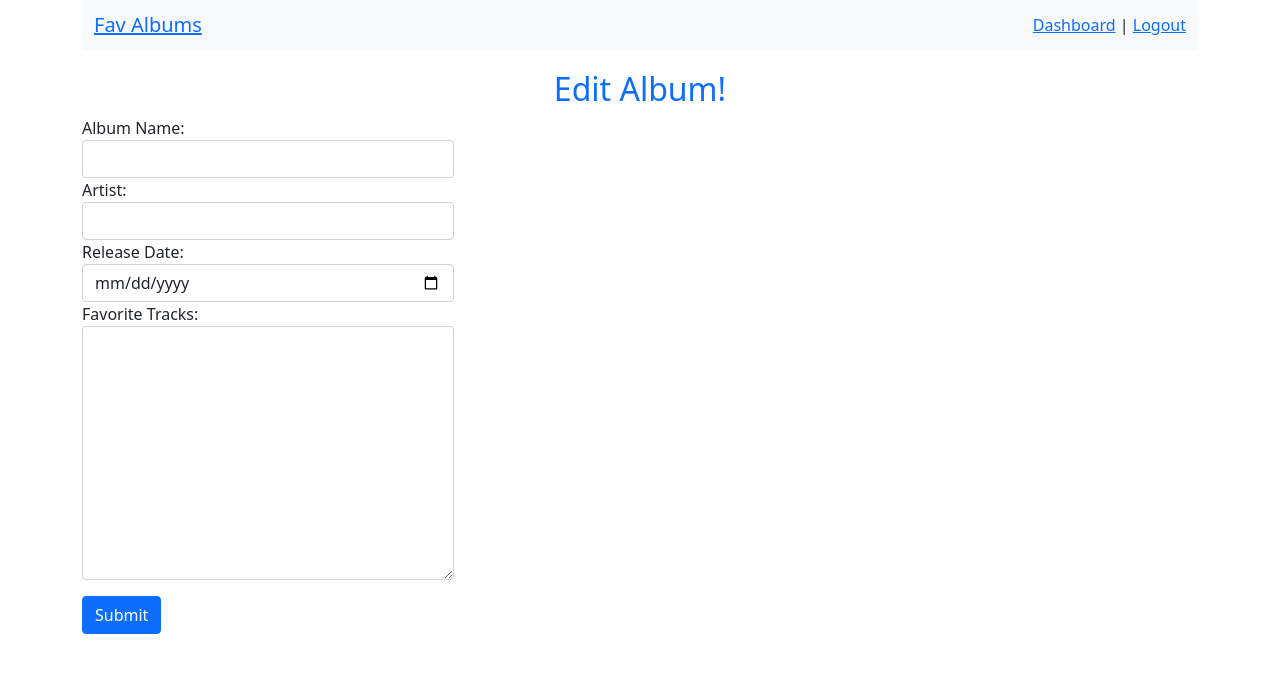
After one commit to AJLange/Python-Group-Project, a Flask app: template flask_app/templates/view_album.html in a window 1280 px wide. The commit adds this page. Shown: the top 673 px of the page. Run offline with Flask 2, Linux system fonts and the light colour scheme; the template is opened without the code that fills it, so the values that code supplies are empty.

Commit message:
Added view album and fixed an error

```diff
--- a/flask_app/controllers/albums.py
+++ b/flask_app/controllers/albums.py
@@ -30,7 +30,7 @@ def add_album():
 def display_album(id):
     Album.get_liked_albums({"id": id})
     Album.get_unliked_albums({"id": id})
-    return render_template("dashboard.html", liked_albums = Album.get_liked_albums({"id": id}), unliked_albums = Album.get_unliked_albums({"id": id}))
+    return render_template("view_album.html", albums = Album.get_liked_albums({"id": id}), unliked_albums = Album.get_unliked_albums({"id": id}))
 
 @app.route("/albums/like/<int:id>")
 def like_album(id):
--- a/flask_app/models/album.py
+++ b/flask_app/models/album.py
@@ -13,6 +13,7 @@ class Album:
         self.created_at = data['created_at']
         self.updated_at = data['updated_at']
         self.liked_by = []
+        self.posted_by = []
 
     @classmethod
     def save(cls,data):
@@ -50,7 +51,7 @@ class Album:
             "favorite_tracks": results[0]["favorite_tracks"],
             "created_at": results[0]["albums.created_at"],
             "updated_at": results[0]["albums.updated_at"],
-            "user": User.get_by_id({"id": results[0]["albums.user_id"]})
+            "posted_by": User.get_by_id({"id": results[0]["albums.user_id"]})
         }
         print(results)
         this_album = cls(album_data)
--- a/flask_app/models/user.py
+++ b/flask_app/models/user.py
@@ -60,7 +60,6 @@ class User:
             return False
         return cls(result[0])
 
-
     @staticmethod
     def validate_reg(user):
         is_valid = True # we assume this is true
--- a/flask_app/templates/dashboard.html
+++ b/flask_app/templates/dashboard.html
@@ -51,7 +51,7 @@
                 <td>{{ row.favorite_tracks }}</td>
                 <td>
                   <a href="/album/{{row.id}}">View</a>
-                  {% if row.id == session.user_id %}|
+                  {% if row.posted_by == session.user_id %}|
                   <a href="/albums/edit/{{row.id}}">Edit</a> |
                   <a href="/albums/delete/{{row.id}}">Cancel</a>
                   {% endif %}
--- /dev/null
+++ b/flask_app/templates/view_album.html
@@ -0,0 +1,91 @@
+<!DOCTYPE html>
+<html lang="en">
+  <head>
+    <meta charset="UTF-8" />
+    <meta http-equiv="X-UA-Compatible" content="IE=edge" />
+    <meta name="viewport" content="width=device-width, initial-scale=1.0" />
+    <link
+      rel="stylesheet"
+      href="{{ url_for('static',filename='css/style.css') }}"
+    />
+    <link
+      href="https://cdn.jsdelivr.net/npm/bootstrap@5.1.3/dist/css/bootstrap.min.css"
+      rel="stylesheet"
+      integrity="sha384-1BmE4kWBq78iYhFldvKuhfTAU6auU8tT94WrHftjDbrCEXSU1oBoqyl2QvZ6jIW3"
+      crossorigin="anonymous"
+    />
+    <title>Favorite Albums</title>
+  </head>
+  <body>
+    <div class="container-md">
+      <nav class="navbar navbar-expand-lg navbar-light bg-light">
+        <div class="container">
+          <span class="navbar-brand mb-0 h1"><a href="/">Fav Albums</a></span>
+          <div>
+            <a href="/dashboard" class="link-primary">Dashboard</a> |
+            <a href="/logout" class="link-primary">Logout</a>
+          </div>
+        </div>
+      </nav>
+      <main>
+        <div class="intro">
+          <h2 class="text-primary">Edit Album!</h2>
+        </div>
+      </main>
+      <form action="/edit/post" method="POST" class="form-group col-4">
+        {% with messages = get_flashed_messages() %}
+        <!-- declare a variable called messages -->
+        {% if messages %}
+        <!-- check if there are any messages -->
+        {% for message in messages %}
+        <!-- loop through the messages -->
+        <p class="2.5rem">{{message}}</p>
+        <!-- display each message in a paragraph tag -->
+        {% endfor %}
+        <!--  -->
+        {% endif %}
+        <!--  -->
+        {% endwith %}
+        <div>
+          <label for="name">Album Name:</label>
+          <input
+            type="text"
+            class="form-control"
+            name="name"
+            value="{{albums.name}}"
+          />
+        </div>
+        <div>
+          <label for="artist">Artist:</label>
+          <input
+            type="text"
+            class="form-control"
+            name="artist"
+            value="{{albums.artist}}"
+          />
+        </div>
+        <label for="release_date">Release Date:</label>
+        <input
+          type="date"
+          class="form-control"
+          placeholder="mm-dd-yyyy"
+          name="release_date"
+          value="{{albums.release_date}}"
+        />
+        <div>
+          <label for="favorite_tracks">Favorite Tracks:</label>
+          <textarea
+            name="favorite_tracks"
+            cols="25"
+            rows="10"
+            class="form-control"
+            value="{{albums.favorite_tracks}}"
+          ></textarea>
+        </div>
+        <div>
+          <button class="btn btn-primary mt-3">Submit</button>
+        </div>
+      </form>
+    </div>
+  </body>
+</html>
```
